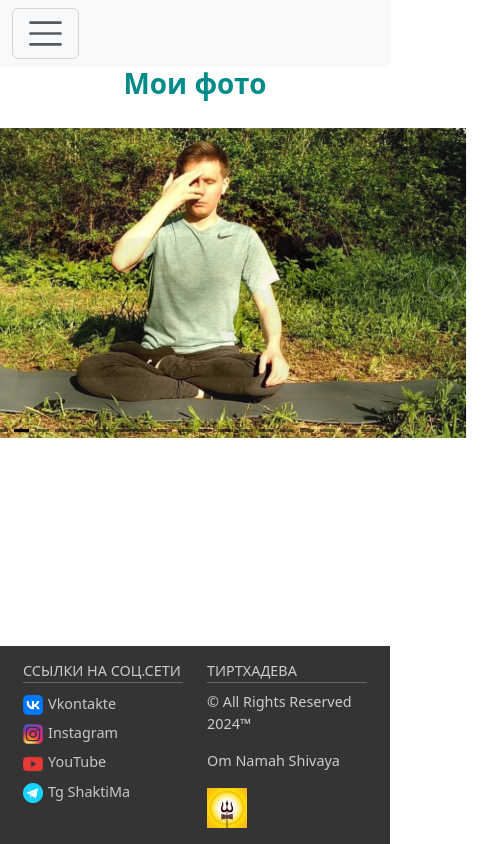
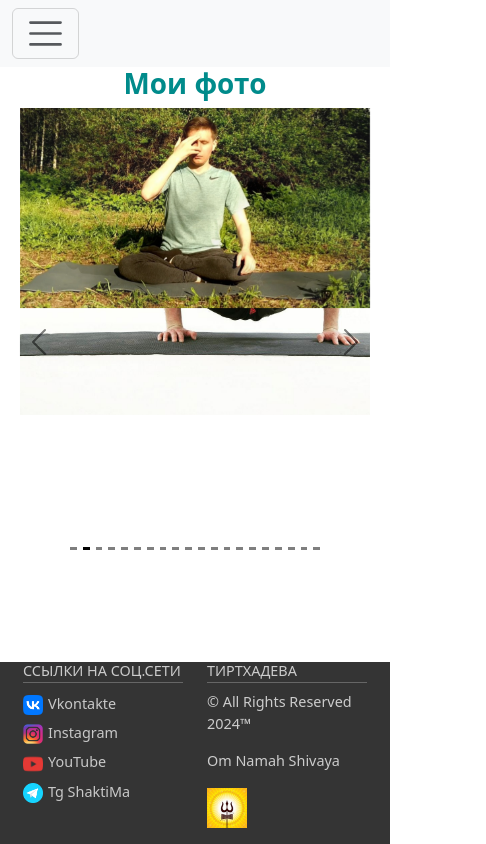
Before and after one commit to TimurTairov/my-yoga-site, a React (Create React App) app: page /myphoto in a window 390 px wide. Shown: the whole page, 486 px wide, since content can reach past the window. Built offline with nearby package versions, Linux system fonts and the light colour scheme.

Commit message:
commit 3.3

```diff
--- a/src/components/MyFooter.js
+++ b/src/components/MyFooter.js
@@ -1,4 +1,4 @@
-import { Container, Image } from "react-bootstrap"
+import { Container, Image, Navbar } from "react-bootstrap"
 import '../styles/MyFooter.css'
 import vk from '../img/VK.png'
 import tg from '../img/tg.png'
@@ -8,8 +8,9 @@ import trishula from '../images/emblem_64x64.png'
 
 const MyFooter = () => {
   return (
+
     <footer className="my-footer">
-      <Container className="footer-container">
+      <Container fluid className="footer-container">
         <div className="row">
 
           <div className="col-md-3 col-6 footer-content">
@@ -39,10 +40,6 @@ const MyFooter = () => {
             <p className='footer-h5'>Om Namah Shivaya</p>
             <Image src={trishula} className="icon" />
 
-            {/* <img
-              src="https://mc.yandex.ru/watch/96625809"
-              alt=""
-            /> */}
 
           </div>
 
@@ -50,6 +47,7 @@ const MyFooter = () => {
 
       </Container >
     </footer>
+
   )
 }
 
--- a/src/components/NavBar.js
+++ b/src/components/NavBar.js
@@ -5,7 +5,9 @@ import '../styles/Navbar.css'
 const NavBar = () => {
   return (
     <>
-      <Navbar bg="light" data-bs-theme="light" collapseOnSelect expand='lg' className='my-navbar'>
+      <Navbar
+        bg="light" data-bs-theme="light"
+        collapseOnSelect expand='lg' className='my-navbar'>
         <Container>
           <Navbar.Toggle aria-controls='responsive-navbar-nav' className='navbar-button' />
           <Navbar.Collapse id='responsive-navbar-nav'>
--- a/src/pages/MyPhoto.js
+++ b/src/pages/MyPhoto.js
@@ -1,6 +1,6 @@
 import React from 'react'
-import { useNavigate } from 'react-router-dom'
-import { Container, Carousel, Button } from 'react-bootstrap'
+
+import { Container, Carousel } from 'react-bootstrap'
 import img1 from '../images/MyPhoto/001.jpg'
 import img2 from '../images/MyPhoto/002.jpg'
 import img3 from '../images/MyPhoto/003.jpg'
@@ -28,15 +28,13 @@ import '../styles/Slider.css'
 
 const MyPhoto = () => {
 
-  const navigate = useNavigate()
-
   return (
     <Container className='main-container'>
       <h1 className="tittle">Мои фото</h1>
 
       <Carousel slide fade touch data-bs-theme="dark"
-        nextIcon={<span aria-hidden="true" className="carousel-control-next-icon changed" />}
-        prevIcon={<span aria-hidden="true" className="carousel-control-prev-icon changed" />}
+      // nextIcon={<span aria-hidden="true" className="carousel-control-next-icon changed" />}
+      // prevIcon={<span aria-hidden="true" className="carousel-control-prev-icon changed" />}
       >
 
         <Carousel.Item className='d-flex justify-content-center'>
@@ -201,12 +199,6 @@ const MyPhoto = () => {
 
       </Carousel>
 
-      {/* <div>
-        <Button className='flat-btn' variant='flat' onClick={() => navigate('/education')}>О себе</Button>
-        <Button className='flat-btn' variant='flat' onClick={() => navigate('/certificates')}>Сертификаты</Button>
-        <Button className='flat-btn' variant='flat' onClick={() => navigate('/contacts')}>Контакты</Button>
-        <Button className='flat-btn' variant='flat' onClick={() => navigate('/schedule')}>Расписание</Button>
-      </div> */}
 
     </Container>
   )
--- a/src/styles/MyFooter.css
+++ b/src/styles/MyFooter.css
@@ -3,7 +3,7 @@
   background-color: #343434;
 }
 .footer-container {
-  margin-top: 1rem;
+  /* margin-top: 1rem; */
   display: flex;
   justify-content: center;
   align-items: center;
@@ -50,6 +50,10 @@
   align-items: center;
 }
 
+.footer-icons {
+  margin-bottom: 1rem;
+}
+
 .footer-icons a {
   display: inline-block;
   margin-right: 15px;
@@ -60,10 +64,6 @@
   margin-left: auto;
   margin-right: auto;
   width: 14em;
-}
-.yandex-metrika {
-  position: absolute;
-  left: -9999px;
 }
 
 @media ((max-width: 540px)) {
--- a/src/styles/Navbar.css
+++ b/src/styles/Navbar.css
@@ -6,35 +6,16 @@
   font-size: 1.7rem;
 }
 
+#basic-nav-dropdown {
+  color: darkcyan;
+}
+
 .om108 {
   margin: 1rem;
   height: 60px;
   width: 60px;
 }
 
-#basic-nav-dropdown {
-  color: darkcyan;
-}
-
-/* .nav-dropdown-item:hover {
-  display: block;
-  width: 100%;
-  color: darkcyan;
-  font-weight: 500;
-} */
-
-/* .top-menu a::after {
-  content: '';
-  display: block;
-  width: 100%;
-  background-color: #111;
-  height: 1px;
-  transition: all 0.3s;
-  transform: scale(0);
-} */
-/* .top-menu a:hover::after {
-  transform: scale(1);
-} */
 .nav-dropdown-item:active {
   background-color: darkcyan;
 }
--- a/src/styles/Slider.css
+++ b/src/styles/Slider.css
@@ -15,8 +15,8 @@
 .slider-img {
   display: block;
   width: auto;
-  height: 800px;
-  padding: 1rem;
+  max-height: 800px;
+  /* padding: 1rem; */
   /* margin-left: 200px;
   margin-right: 200px; */
 }
@@ -48,21 +48,20 @@
   border-radius: 50%;
 } */
 
-.carousel .carousel-control-next-icon.changed {
+.carousel .carousel-control-next-icon.changed:hover {
   border: 2px solid darkcyan;
-  border-radius: 20px;
+  border-radius: 10px;
 }
-.carousel .carousel-control-prev-icon.changed {
+.carousel .carousel-control-prev-icon.changed:hover {
   border: 2px solid darkcyan;
-  border-radius: 20px;
+  border-radius: 10px;
 }
 
 @media ((max-width: 800px)) {
   .slider-img {
     display: block;
-    width: auto;
-    height: 750px;
-    padding: 20px;
+    max-width: 620px;
+    height: auto;
   }
   .certificate-slider {
     width: 600px;
@@ -73,9 +72,8 @@
 @media ((max-width: 540px)) {
   .slider-img {
     display: block;
-    max-width: 400;
-    height: 350px;
-    padding: 20px;
+    max-width: 400px;
+    height: auto;
   }
   .certificate-slider {
     width: 400px;
@@ -94,9 +92,8 @@
 @media ((max-width: 430px)) {
   .slider-img {
     display: block;
-    max-width: 400;
-    height: 350px;
-    padding: 20px;
+    max-width: 350px;
+    height: auto;
   }
   .certificate-slider {
     width: 400px;
@@ -115,9 +112,8 @@
 @media ((max-width: 360px)) {
   .slider-img {
     display: block;
-    width: 300;
-    height: 280px;
-    padding: 10px;
+    width: 300px;
+    height: auto;
   }
   .certificate-slider {
     width: 300px;
@@ -136,9 +132,8 @@
 @media ((max-width: 320px)) {
   .slider-img {
     display: block;
-    width: 300;
-    height: 280px;
-    padding: 10px;
+    width: 280px;
+    height: auto;
   }
   .certificate-slider {
     width: 250px;
@@ -155,6 +150,11 @@
 }
 
 @media ((max-width: 280px)) {
+  .slider-img {
+    display: block;
+    width: 240px;
+    height: auto;
+  }
   iframe {
     width: 220px;
     height: 120px;
```
